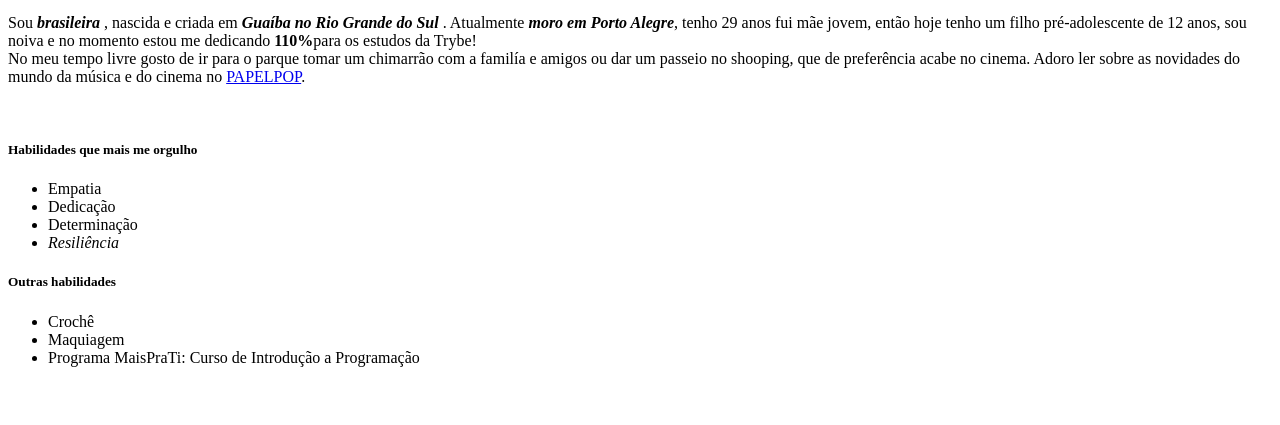
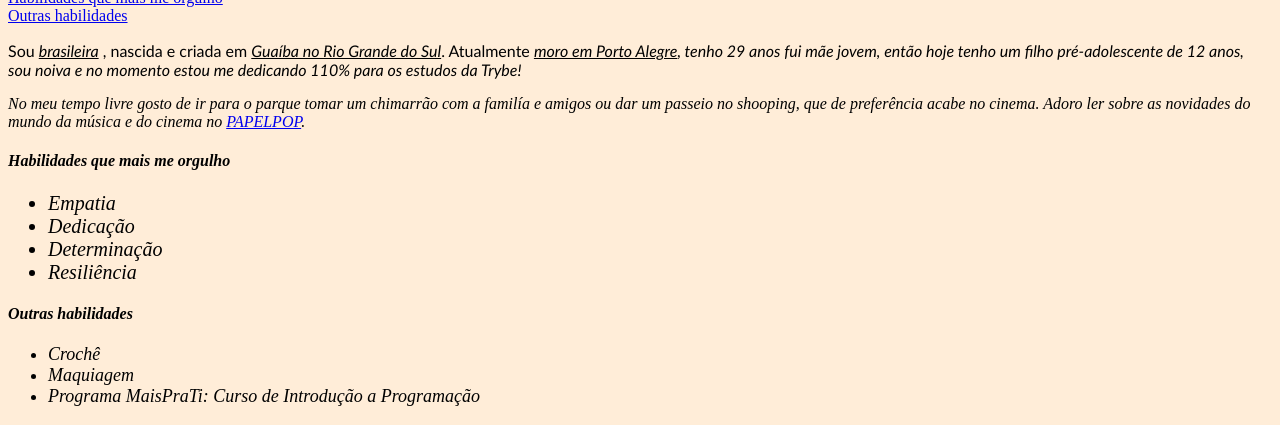
Before and after one commit to NajlaSouza/NajlaSouza.github.io, a plain HTML site: page index.html in a window 1280 px wide. Shown: the part 388-813 px from the top of the page. Drawn offline with Linux system fonts and the light colour scheme.

Commit message:
Adicinanando configurações de estilo com CSS

```diff
--- a/index.html
+++ b/index.html
@@ -4,33 +4,40 @@
 <head>
     <meta charset="UTF-8">
     <title>Najla</title>
+    <link rel="stylesheet" type="text/css" href="style.css">
+    <style>
+
+    </style>
 </head>
 
 <body>
     <h1><strong>Najla Oliveira Souza</strong></h1>
-    <img src="foto-najla.jpeg" width="250px"
-        alt="imagem com o fundo verde com o logo da trybe no canto superior direito, e uma foto da aluna sorrindo ao centro, acima da foto esta uma frese escrito 'Boas vindas á triibo' abaixo da foto esta escrito '#souTryber' ">
+    <img src="foto-ok.jpeg" width="250px"
+        alt="imagem de uma mulher sorrindo usando óculos e uma roupa com estampa de onça, ao fundo algumas arvores">
     <br>
-   <p> <a href="#principais">Habilidades que mais me orgulho</a><br>
-    <a href="#outras">Outras habilidades</a><br></p>
+    <p> <a href="#principais">Habilidades que mais me orgulho</a><br>
+        <a href="#outras">Outras habilidades</a><br></p>
 
-    <p><span>Sou <em><strong>brasileira</strong></em> , nascida e criada em <em><strong>Guaíba no Rio Grande do Sul</strong></em> . Atualmente <em><strong>moro em Porto
-        Alegre</strong></em>, tenho 29 anos fui mãe jovem, então hoje tenho um filho pré-adolescente de 12 anos, sou noiva e
-        no momento estou me dedicando <strong>110%</strong>para os estudos da Trybe! <br>
-        No meu tempo livre gosto de ir para o parque tomar um chimarrão com a familía e amigos ou dar um passeio no
+    <p id="descricao">Sou <span class="info">brasileira</span> , nascida e criada em <span class="info">Guaíba no Rio
+            Grande do Sul</span>. Atualmente <em>
+            <span class="info">moro em Porto
+                Alegre</span>, tenho 29 anos fui mãe jovem, então hoje tenho um filho pré-adolescente de 12 anos, sou
+            noiva e
+            no momento estou me dedicando 110% para os estudos da Trybe!</p>
+    <p> No meu tempo livre gosto de ir para o parque tomar um chimarrão com a familía e amigos ou dar um passeio no
         shooping, que de preferência acabe no cinema. Adoro ler sobre as novidades do mundo da música e do cinema no <a
-            href="https://www.papelpop.com/" target="_blank">PAPELPOP</a>.</span></p> <br>
+            href="https://www.papelpop.com/" target="_blank">PAPELPOP</a>.</span></p>
 
 
-    <h5 id="principais"><strong>Habilidades que mais me orgulho</strong></h5>
-    <ul>
+    <h4 id="principais"><strong>Habilidades que mais me orgulho</strong></h4>
+    <ul class="orgulho">
         <li>Empatia</li>
         <li>Dedicação</li>
         <li>Determinação</li>
-        <li><em>Resiliência</em></li>
+        <li>Resiliência</li>
     </ul>
-    <h5 id="outras"><strong>Outras habilidades</strong></h5>
-    <ul>
+    <h4 id="outras"><strong>Outras habilidades</strong></h4>
+    <ul class="outros-orgulhos">
         <li>Crochê</li>
         <li>Maquiagem</li>
         <li>Programa MaisPraTi: Curso de Introdução a Programação</li>
@@ -38,3 +45,8 @@
 </body>
 
 </html>
+<!--
+ Defina fontes diferentes para o seu nome e para a descrição que você criou;
+Defina uma cor base de background do seu Portfólio Web ;
+Altere o estilo das tags que você usou para destacar algumas informações, como sua nacionalidade e a cidade/estado onde mora;
+Coloque tamanhos diferentes para os elementos da lista de habilidades que você criou. Lembre-se de usar classes para cada um dos elementos; --></em>
--- /dev/null
+++ b/style.css
@@ -0,0 +1,32 @@
+h1 h4 {
+    font-family: Arial, Helvetica, sans-serif;
+
+}
+
+#descricao {
+    font-family: 'Gill Sans', 'Gill Sans MT', Calibri, 'Trebuchet MS', sans-serif;
+}
+
+body {
+
+    background-color: #ffedd8;
+}
+
+.info {
+    text-decoration: underline;
+
+    font-style: italic;
+}
+
+p {
+    margin-right: 20px;
+    margin-top: auto
+}
+
+.orgulho {
+    font-size: 20px;
+}
+
+.outros-orgulhos {
+    font-size: 18px;
+}
```
Also changed, not shown: foto-najla.jpeg (deleted), foto-ok.jpeg (added).
